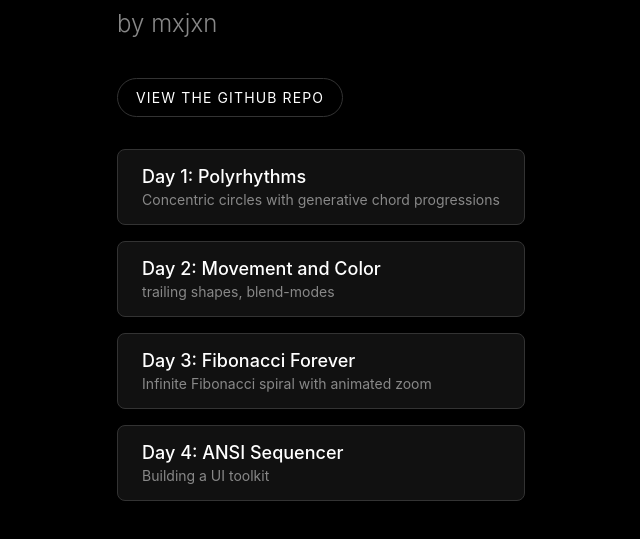
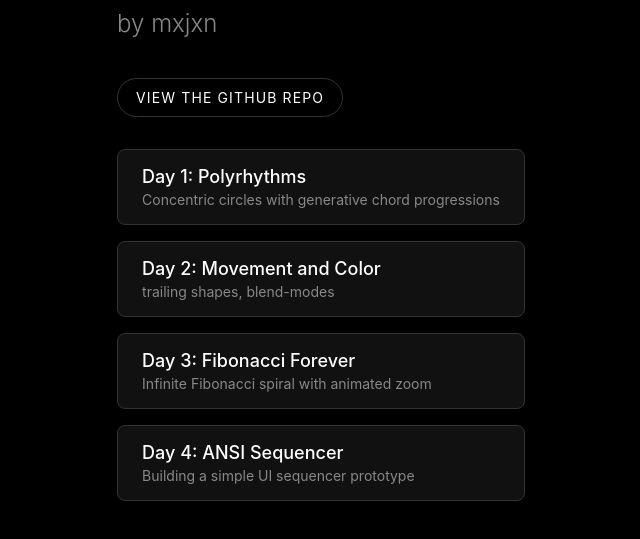
Before and after one commit to mxjxn/genuary-2026, a website built with Vite: page index.html in a window 1280 px wide. Shown: the part 173-712 px from the top of the page, without its empty margins (319-959 px from the left). Built offline with nearby package versions, Linux system fonts and the light colour scheme.

Commit message:
updating subtitle for day 4

```diff
--- a/index.html
+++ b/index.html
@@ -134,7 +134,7 @@
       <li>
         <a href="/day4.html">
           <div class="day-title">Day 4: ANSI Sequencer</div>
-          <div class="day-subtitle">Building a UI toolkit</div>
+          <div class="day-subtitle">Building a simple UI sequencer prototype</div>
         </a>
       </li>
     </ul>
```
